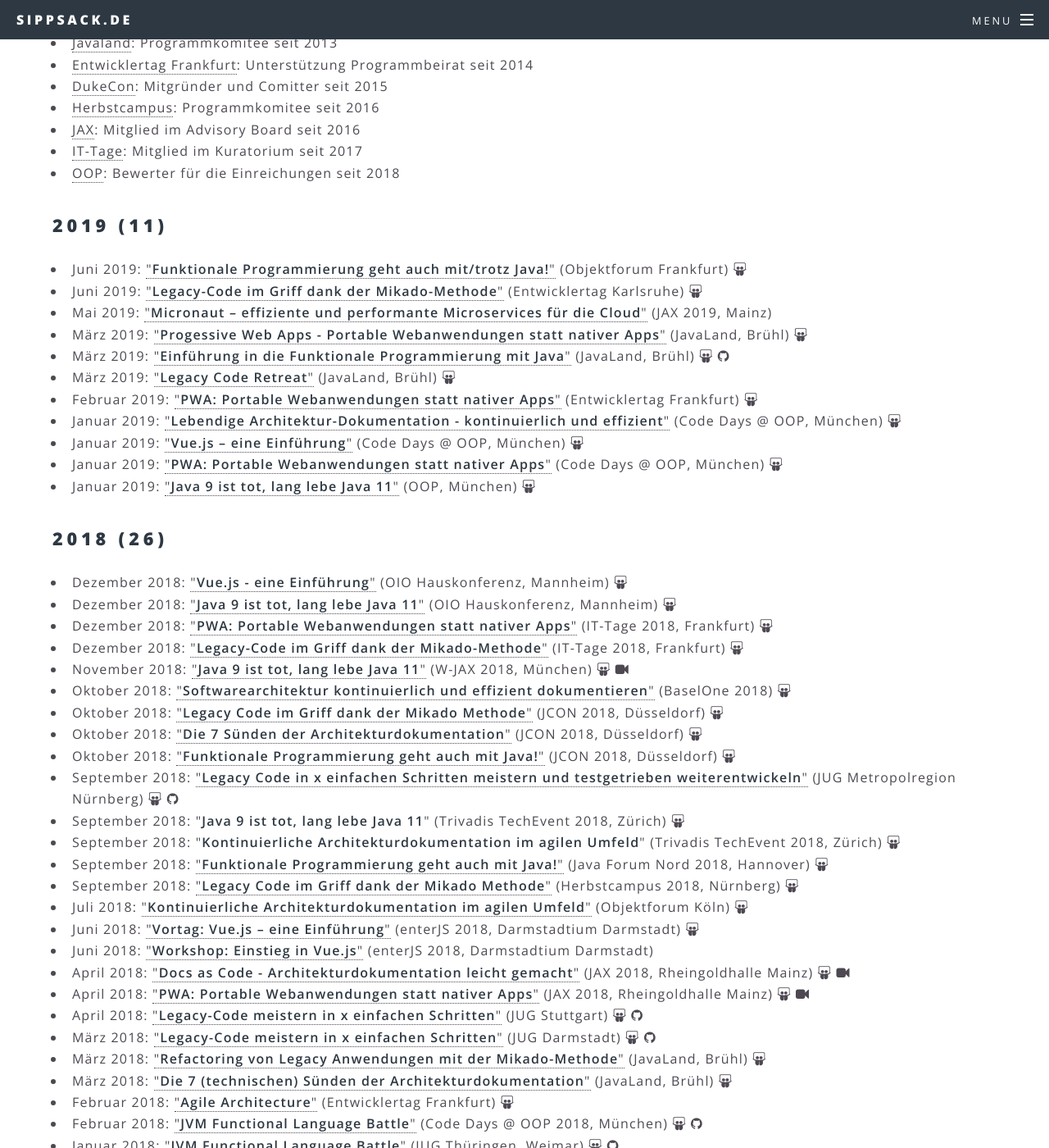
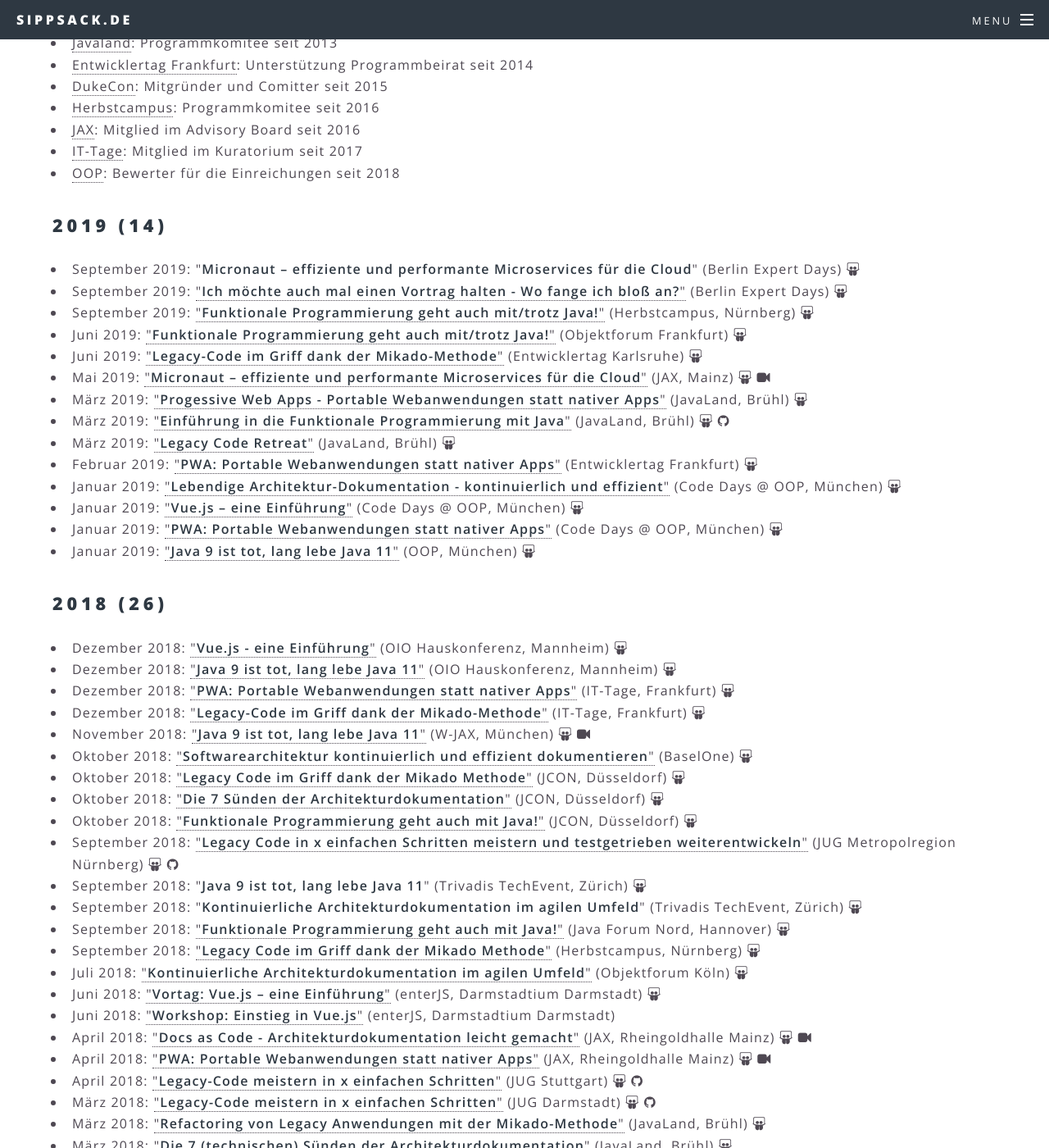
Before and after one commit to sippsack/sippsack.github.io, a Jekyll site: the page built from talks.md, in a window 1280 px wide and 1400 px high, scrolled down 488 px. Shown: the whole window at 82% size. Built offline with Jekyll 4.4.1, drawn with Linux system fonts in a browser that asks for light colours; some of the changed text lies outside the part shown.

Commit message:
added last talks

```diff
--- a/_data/talks.yaml
+++ b/_data/talks.yaml
@@ -1,4 +1,22 @@
 2019:
+  - September:
+    - conference: Berlin Expert Days
+      title: "Micronaut – effiziente und performante Microservices für die Cloud"
+      date: 2019-09-05
+      location: Berlin
+      slides: https://www.oio.de/m/konf/jax2019/Micronaut_Jax2019.pdf
+    - conference: Berlin Expert Days
+      title: "Ich möchte auch mal einen Vortrag halten - Wo fange ich bloß an?"
+      date: 2019-09-05
+      location: Berlin
+      link: http://bed-con.org/2019/programm
+      slides: /files/talks/Falk-Sippach-Vortrag-halten-BEDcon-2019.pdf
+    - conference: Herbstcampus
+      title: "Funktionale Programmierung geht auch mit/trotz Java!"
+      date: 2019-09-04
+      location: Nürnberg
+      link: https://www.herbstcampus.de/lecture.php?id=8798&source=0
+      slides: /files/talks/Falk-Sippach-Functional-Java-JCON-2018.pdf
   - Juni:
     - conference: Objektforum Frankfurt
       title: "Funktionale Programmierung geht auch mit/trotz Java!"
@@ -13,11 +31,13 @@
       link: https://entwicklertag.de/karlsruhe/2019/legacy-code-im-griff-dank
       slides: http://www.oio.de/m/konf/vortraege/Herbstcampus2018_Falk-Sippach-Mikado-Methode.pdf
   - Mai:
-    - conference: JAX 2019
+    - conference: JAX
       title: "Micronaut – effiziente und performante Microservices für die Cloud"
       date: 2019-05-08
       location: Mainz
       link: https://jax.de/serverside-enterprise-java/micronaut-effiziente-und-performante-microservices-fuer-die-cloud/
+      slides: https://www.oio.de/m/konf/jax2019/Micronaut_Jax2019.pdf
+      video: https://youtu.be/I8cxXofG69o
   - März:
     - conference: JavaLand
       date: 2019-03-20
@@ -84,20 +104,20 @@
       location: Mannheim
       link: https://www.oio.de/news/java-xml-hauskonferenz-themen-oio-mannheim-2018.htm#HK18-java-9
       slides: /files/talks/Schaefer-Sippach-Java_9-11.pdf
-    - conference: IT-Tage 2018
+    - conference: IT-Tage
       title: "PWA: Portable Webanwendungen statt nativer Apps"
       date: 2018-12-13
       location: Frankfurt
       link: https://www.ittage.informatik-aktuell.de/programm/2018/pwa-portable-webanwendungen-statt-nativer-apps/
       slides: https://www.oio.de/m/konf/jax2018/PWA_Portable_Webanwendungen_JAX2018.pdf
-    - conference: IT-Tage 2018
+    - conference: IT-Tage
       title: "Legacy-Code im Griff dank der Mikado-Methode"
       date: 2018-12-12
       location: Frankfurt
       link: https://www.ittage.informatik-aktuell.de/programm/2018/legacy-code-im-griff-dank-der-mikado-methode/
       slides: http://www.oio.de/m/konf/vortraege/Herbstcampus2018_Falk-Sippach-Mikado-Methode.pdf
   - November:
-    - conference: W-JAX 2018
+    - conference: W-JAX
       title: "Java 9 ist tot, lang lebe Java 11"
       date: 2018-11-06
       location: München
@@ -105,25 +125,25 @@
       slides: https://www.oio.de/m/konf/oop2019/Java_9-11_OOP-2019.pdf
       video: https://youtu.be/c4XF60dL9rA
   - Oktober:
-    - conference: BaselOne 2018
+    - conference: BaselOne
       title: "Softwarearchitektur kontinuierlich und effizient dokumentieren"
       date: 2018-10-18
       location: Basel
       link: https://www.baselone.ch/index.htmlFalk-Sippach-Legacy Code meistern in x einfachen Schritten + TDLCR-JUG-Metropolregion-Nuernberg.pdf
       slides: https://baselone.ch/dam/baselone/assets/pdf/Falk-Sippach-Softwarearchitektur-kontinuierlich-und-effizient-dokumentieren.pdf
-    - conference: JCON 2018
+    - conference: JCON
       title: "Legacy Code im Griff dank der Mikado Methode"
       date: 2018-10-11
       location: Düsseldorf
       link: https://jcon.one/de/
       slides: /files/talks/Falk-Sippach-Mikado-Methode-JCON-2018.pdf
-    - conference: JCON 2018
+    - conference: JCON
       title: "Die 7 Sünden der Architekturdokumentation"
       date: 2018-10-11
       location: Düsseldorf
       link: https://jcon.one/de/
       slides: https://www.andrena.de/event/objektforum-koeln-juli-2018?file=files/andrena/media/ObjektForum%20Folien/2018%20koeln/Kontinuierliche%20Architekturdokumentation.pdf
-    - conference: JCON 2018
+    - conference: JCON
       title: "Funktionale Programmierung geht auch mit Java!"
       date: 2018-10-10
       location: Düsseldorf
@@ -137,23 +157,23 @@
       link: http://www.jug-n.de/treffen/
       slides: /files/talks/Falk-Sippach-Legacy Code meistern in x einfachen Schritten + TDLCR-JUG-Metropolregion-Nuernberg.pdf
       sourcecode: https://github.com/sippsack/BadTelefon-Refactoring-Legacy-Code/commit/2636b618c10b3f610aec834d61dd5504c8dbc4b3
-    - conference: Trivadis TechEvent 2018
+    - conference: Trivadis TechEvent
       title: "Java 9 ist tot, lang lebe Java 11"
       date: 2018-09-14
       location: Zürich
       slides: /files/talks/Schaefer-Sippach-Java_9-11.pdf
-    - conference: Trivadis TechEvent 2018
+    - conference: Trivadis TechEvent
       title: "Kontinuierliche Architekturdokumentation im agilen Umfeld"
       date: 2018-09-14
       location: Zürich
       slides: https://www.andrena.de/event/objektforum-koeln-juli-2018?file=files/andrena/media/ObjektForum%20Folien/2018%20koeln/Kontinuierliche%20Architekturdokumentation.pdf
-    - conference: Java Forum Nord 2018
+    - conference: Java Forum Nord
       title: "Funktionale Programmierung geht auch mit Java!"
       date: 2018-09-13
       location: Hannover
       link: https://javaforumnord.de/site/2018/
       slides: http://www.oio.de/m/konf/vortraege/JavaForumNord2018_Falk-Sippach-Functional-Java.pdf
-    - conference: Herbstcampus 2018
+    - conference: Herbstcampus
       title: "Legacy Code im Griff dank der Mikado Methode"
       date: 2018-09-05
       location: Nürnberg
@@ -167,26 +187,26 @@
       link: https://www.andrena.de/event/objektforum-koeln-juli-2018
       slides: https://www.andrena.de/event/objektforum-koeln-juli-2018?file=files/andrena/media/ObjektForum%20Folien/2018%20koeln/Kontinuierliche%20Architekturdokumentation.pdf
   - Juni:
-    - conference: enterJS 2018
+    - conference: enterJS
       title: "Vortag: Vue.js – eine Einführung"
       date: 2018-06-20
       location: Darmstadtium Darmstadt
       link: https://www.enterjs.de/single?id=6735&vue.js-%E2%80%93-eine-einf%E3%BChrung
       slides: https://www.oio.de/m/konf/oop2019/Vue.js_OOP-CodeDays-2019.pdf
-    - conference: enterJS 2018
+    - conference: enterJS
       title: "Workshop: Einstieg in Vue.js"
       date: 2018-06-19
       location: Darmstadtium Darmstadt
       link: https://www.enterjs.de/single?id=6975&einstieg-in-vue.js
   - April:
-    - conference: JAX 2018
+    - conference: JAX
       title: "Docs as Code - Architekturdokumentation leicht gemacht"
       date: 2018-04-26
       location: Rheingoldhalle Mainz
       link: https://jax.de/software-architecture/the-hitchhikers-guide-to-docs-as-code/
       slides: https://speakerdeck.com/rdmueller/docs-as-code-architekturdokumentation-leicht-gemacht
       video: https://vimeo.com/jaxtv/review/289636086/6de7b042ff
-    - conference: JAX 2018
+    - conference: JAX
       title: "PWA: Portable Webanwendungen statt nativer Apps"
       date: 2018-04-26
       location: Rheingoldhalle Mainz
@@ -227,7 +247,7 @@
       location: Frankfurt
       link: https://entwicklertag.de/frankfurt/2018/agile-architecture
       slides: https://entwicklertag.de/frankfurt/2018/sites/entwicklertag.de.frankfurt.2018/files/slides/Agile%20Architecture%20-%2040%20min%20-%20Frankfurter%20Entwicklertag.pdf
-    - conference: Code Days @ OOP 2018
+    - conference: Code Days @ OOP
       title: JVM Functional Language Battle
       date: 2018-02-08
       location: München
@@ -263,20 +283,20 @@
       location: Mannheim
       link: https://www.oio.de/news/java-xml-hauskonferenz-themen-oio-mannheim-2017.htm#HK17-wildfly
       slides: http://www.oio.de/m/konf/jax2017/WildFly-Swarm-JAX2017.pdf
-    - conference: IT-Tage 2017
+    - conference: IT-Tage
       title: Agile Architecture
       date: 2017-12-13
       location: Frankfurt
       link: https://www.ittage.informatik-aktuell.de/programm/2017/agile-architektur/
       slides: http://www.oio.de/m/konf/jax2017/Agile-Architecture-JAX2017.pdf
-    - conference: IT-Tage 2017
+    - conference: IT-Tage
       title: Legacy-Code meistern in x einfachen Schritten
       date: 2017-12-13
       location: Frankfurt
       link: https://www.ittage.informatik-aktuell.de/programm/2017/legacy-code-meistern-in-x-einfachen-schritten/
       slides: https://entwicklertag.de/karlsruhe/2017/sites/entwicklertag.de.karlsruhe.2017/files/folien/Falk%20Sippach%20-%20Legacy%20Code%20meistern%20in%20x%20einfachen%20Schritten.pdf
       sourcecode: https://github.com/sippsack/BadTelefon-Refactoring-Legacy-Code/tree/jcon_2017
-    - conference: IT-Tage 2017
+    - conference: IT-Tage
       title: JVM Functional Language Battle
       date: 2017-12-12
       location: Frankfurt
@@ -299,21 +319,21 @@
       link: https://sites.google.com/site/jugffm/home/25-10-2017-tdlcr---test-driven-legacy-code-refactoring
       slides: http://www.oio.de/m/konf/vortraege/JUG-Hannover-Test-Driven-Legacy-Code-Refactoring-Falk-Sippach.pdf
       sourcecode: https://github.com/sippsack/BadTelefon-Test-Driven-Legacy-Code-Refactoring/tree/jugf_2017
-    - conference: JCON 2017
+    - conference: JCON
       title: JVM Functional Language Battle
       date: 2017-10-25
       location: Düsseldorf
       link: http://jcon.one/de/Sessionplan.html
       sourcecode: https://github.com/sippsack/jvm-functional-language-battle
       slides: https://www.oio.de/m/konf/vortraege/JavaForumNord_JVM-Functional-Language-Battle_Falk%20Sippach.pdf
-    - conference: JCON 2017
+    - conference: JCON
       title: Legacy-Code meistern in x einfachen Schritten
       date: 2017-10-25
       location: Düsseldorf
       link: http://jcon.one/de/Sessionplan.html
       slides: https://entwicklertag.de/karlsruhe/2017/sites/entwicklertag.de.karlsruhe.2017/files/folien/Falk%20Sippach%20-%20Legacy%20Code%20meistern%20in%20x%20einfachen%20Schritten.pdf
       sourcecode: https://github.com/sippsack/BadTelefon-Refactoring-Legacy-Code/tree/jcon_2017
-    - conference: JCON 2017
+    - conference: JCON
       title: WildFly Swarm - Java EE in one JAR
       date: 2017-10-24
       location: Düsseldorf
@@ -527,7 +547,7 @@
       location: Mannheim
       link: https://www.xing.com/events/agile-monday-architektur-kata-1617132
       slides: /files/talks/Architektur-Kata-Agile-Monday-2015.pdf
-    - conference: W-JAX 2015
+    - conference: W-JAX
       title: Effektive Code-Reviews
       location: München
       link: https://jax.de/archiv/
```
Also changed, not shown: 1 other file.
